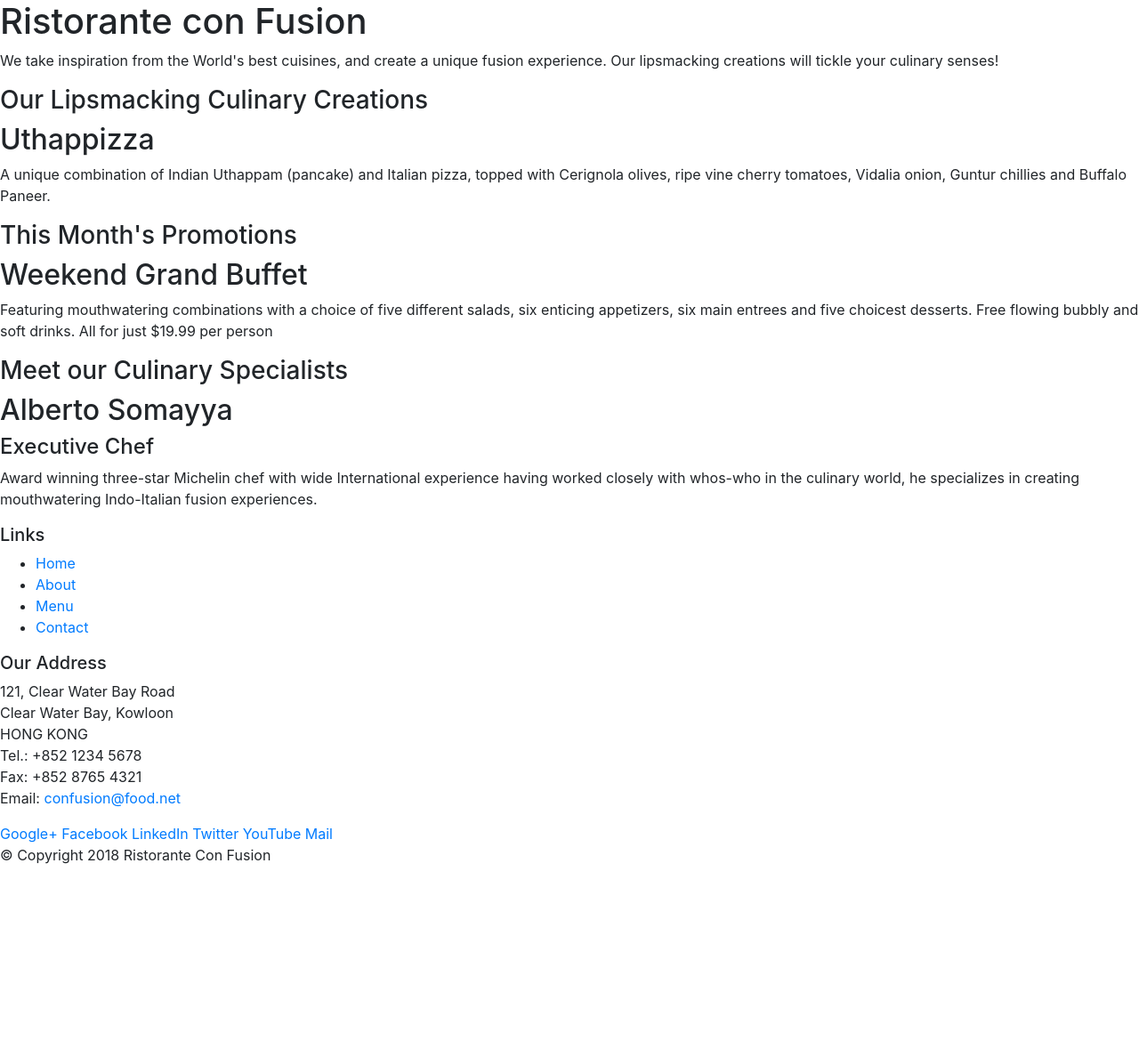
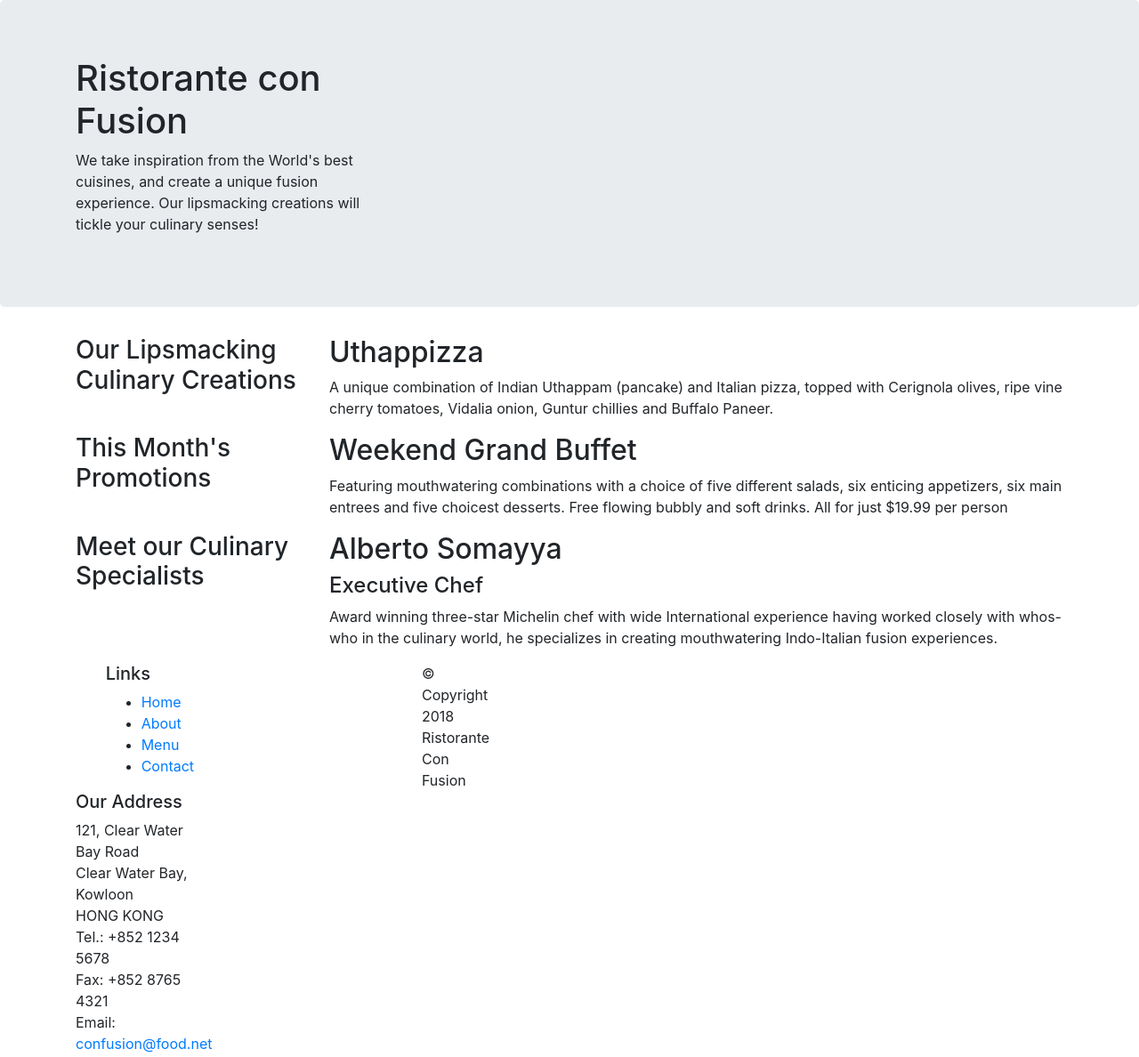
Before and after one commit to AnkitSatyawali/Bootstrap, a website: page index.html in a window 1280 px wide. Shown: the top 1188 px of the page at 89% size. Before the commit the page ends 989 px from the top, so only its background shows below. Drawn offline with nearby package versions, Linux system fonts and the light colour scheme.

Commit message:
Starting of the bootstrap grid system.

```diff
--- a/index.html
+++ b/index.html
@@ -13,46 +13,46 @@
 
 <body>
 
-    <header>
-        <div>
-            <div>
-                <div>
+    <header class="jumbotron">
+        <div class="container">
+            <div class="row">
+                <div class="col-12 col-sm-6 col-md-4">
                     <h1>Ristorante con Fusion</h1>
                     <p>We take inspiration from the World's best cuisines, and create a unique fusion experience. Our lipsmacking creations will tickle your culinary senses!</p>
                 </div>
-                <div>
+                <div class="col-12">
                 </div>
             </div>
         </div>
     </header>
 
-    <div>
-        <div>
-            <div>
+    <div class="container">
+        <div class="row">
+            <div class="col-12 col-sm-4 order-col-last col-md-3">
                 <h3>Our Lipsmacking Culinary Creations</h3>
             </div>
-            <div>
+            <div class="col col-sm order-col-first col-md">
                 <h2>Uthappizza</h2>
                 <p>A unique combination of Indian Uthappam (pancake) and Italian pizza, topped with Cerignola olives, ripe vine cherry tomatoes, Vidalia onion, Guntur chillies and Buffalo Paneer.</p>
             </div>
         </div>
 
 
-        <div>
-            <div>
+        <div class="row">
+            <div class="col-12 col-sm-4 col-md-3">
                 <h3>This Month's Promotions</h3>
             </div>
-            <div>
+            <div class="col col-sm col-md">
                 <h2>Weekend Grand Buffet</h2>
                 <p>Featuring mouthwatering combinations with a choice of five different salads, six enticing appetizers, six main entrees and five choicest desserts. Free flowing bubbly and soft drinks. All for just $19.99 per person </p>
             </div>
         </div>
 
-        <div>
-            <div>
+        <div class="row">
+            <div class="col-12 col-sm-4 order-col-last col-md-3">
                 <h3>Meet our Culinary Specialists</h3>
             </div>
-            <div>
+            <div class="col col-sm order-col-first col-md">
                 <h2>Alberto Somayya</h2>
                 <h4>Executive Chef</h4>
                 <p>Award winning three-star Michelin chef with wide International experience having worked closely with whos-who in the culinary world, he specializes in creating mouthwatering Indo-Italian fusion experiences. </p>
@@ -60,10 +60,10 @@
         </div>
     </div>
 
-    <footer>
-        <div>
+    <footer class="container">
+        <div class="row">
             <div>
-                <div>
+                <div class="col-4 offset-1 col-sm-2">
                     <h5>Links</h5>
                     <ul>
                         <li><a href="#">Home</a></li>
@@ -72,7 +72,7 @@
                         <li><a href="#">Contact</a></li>
                     </ul>
                 </div>
-                <div>
+                <div class="col-7 col-sm-5">
                     <h5>Our Address</h5>
                     <address>
 		              121, Clear Water Bay Road<br>
@@ -83,7 +83,7 @@
 		              Email: <a href="mailto:confusion@food.net">confusion@food.net</a>
 		           </address>
                 </div>
-                <div>
+                <div class="col-12 col-sm-4">
                     <div>
                         <a href="http://google.com/+">Google+</a>
                         <a href="http://www.facebook.com/profile.php?id=">Facebook</a>
@@ -94,8 +94,8 @@
                     </div>
                 </div>
            </div>
-           <div>
-                <div>
+           <div class="row">
+                <div class="col-sm-4">
                     <p>© Copyright 2018 Ristorante Con Fusion</p>
                 </div>
            </div>
```
